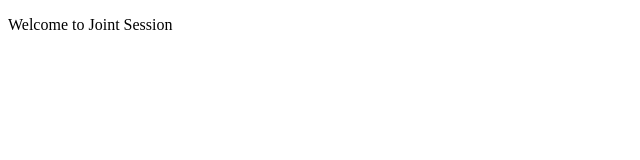
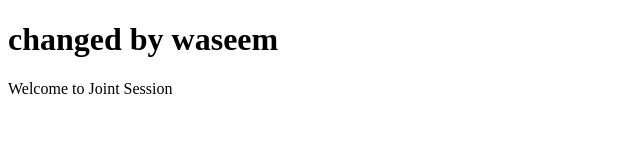
Before and after one commit to mohsinhabib77/jointwork, a plain HTML site: page index.html in a window 1280 px wide. Shown: the whole page, without its empty margins (0-640 px from the left). Drawn offline with Linux system fonts and the light colour scheme.

Commit message:
updated html
heading 1

```diff
--- a/index.html
+++ b/index.html
@@ -6,6 +6,8 @@
     <title>Joint Work</title>
 </head>
 <body>
+    <h1>changed by waseem</h1>
     <p>Welcome to Joint Session</p>
+
 </body>
 </html>
```
